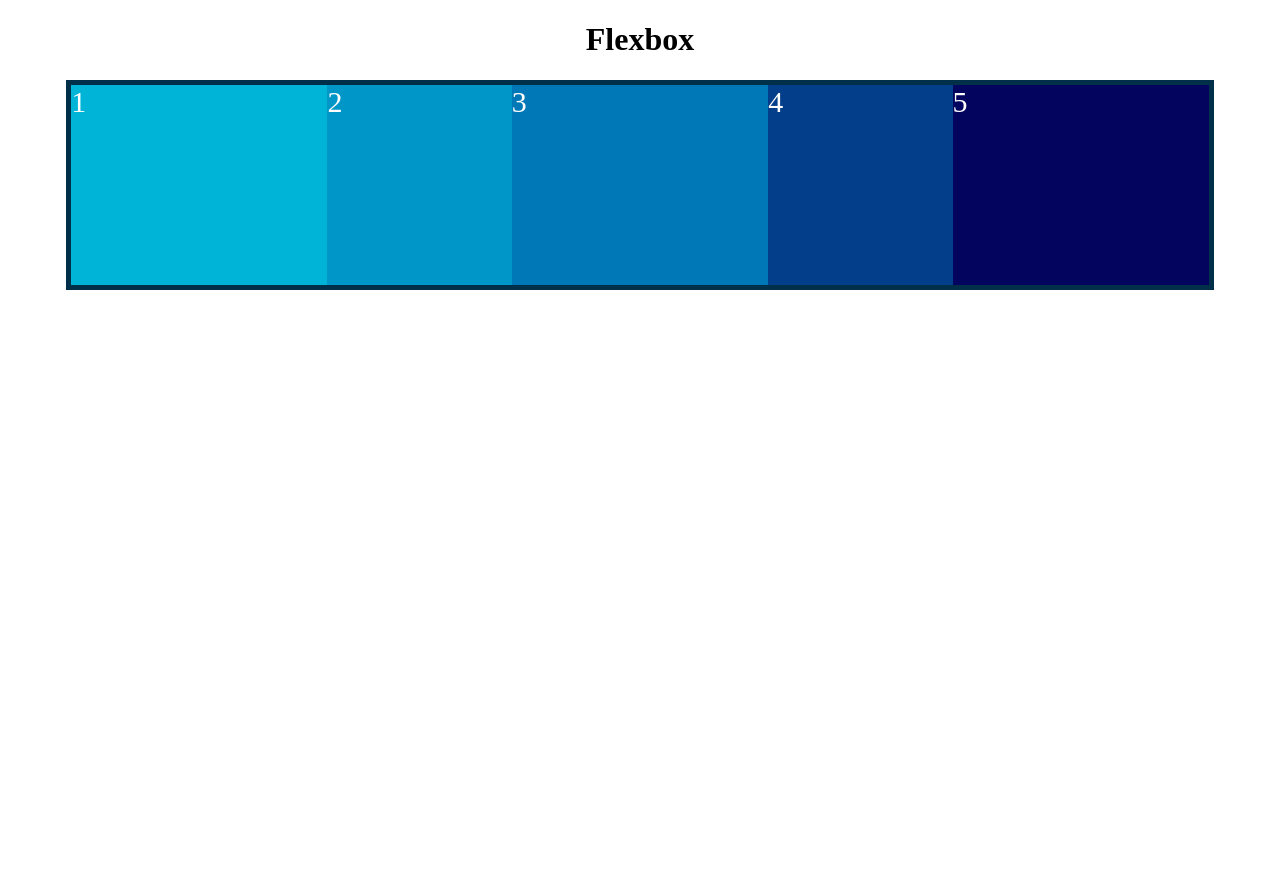
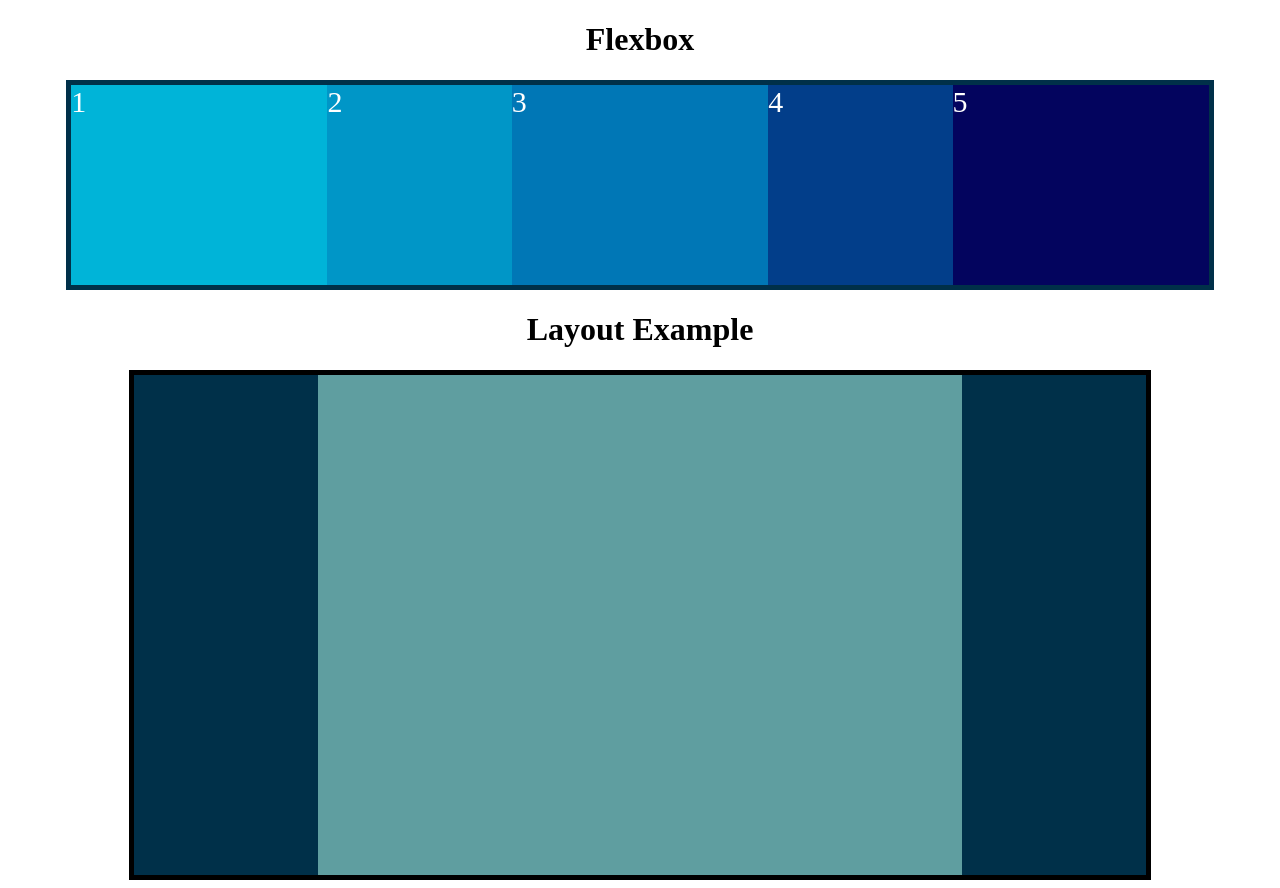
Before and after one commit to Retiishia/CodePolitan, a PHP site: page / in a window 1280 px wide. Before the commit the page ends 290 px from the top, so only its background shows below. Run offline with PHP 8.4, Linux system fonts and the light colour scheme.

Commit message:
FlexGrow-FlexShrink-FlexBasis

```diff
--- a/Belajar-CSS/Flexbox/Belajar1/app.css
+++ b/Belajar-CSS/Flexbox/Belajar1/app.css
@@ -38,3 +38,21 @@ div:nth-of-type(4) {
 div:nth-of-type(5) {
     flex-grow: 1;
 }
+
+main {
+    width: 80%;
+    margin: 0 auto;
+    border: 5px solid black;
+    height: 500px;
+    display: flex;
+}
+
+main .sidebar {
+    background-color: #003049;
+    flex: 1 2 300px;
+}
+
+main .content {
+    background-color: cadetblue;
+    flex: 2 1 800px;
+}
--- a/Belajar-CSS/Flexbox/Belajar1/index.html
+++ b/Belajar-CSS/Flexbox/Belajar1/index.html
@@ -15,5 +15,12 @@
         <div style="background-color: #023e8a;">4</div>
         <div style="background-color: #03045e;">5</div>
     </section>
+
+    <h1>Layout Example</h1>
+    <main>
+        <section class="sidebar"></section>
+        <section class="content"></section>
+        <section class="sidebar"></section>
+    </main>
 </body>
 </html>
```
